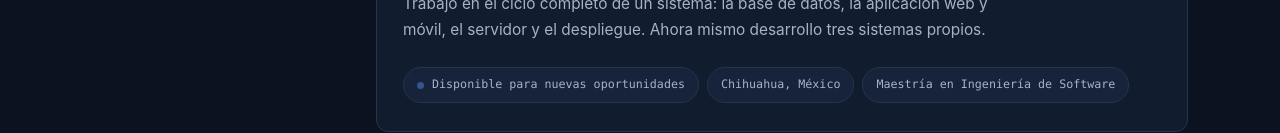
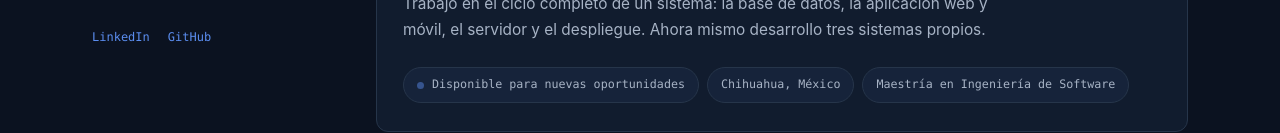
Before and after one commit to jonasjzc/jonasjzc.github.io, a plain HTML site: page index.html in a window 1280 px wide. Shown: the part 274-407 px from the top of the page. Drawn offline with Linux system fonts and the light colour scheme.

Commit message:
Añadir enlaces a LinkedIn y GitHub en la columna lateral
Co-authored-by: CommandCodeBot <noreply@commandcode.ai>

```diff
--- a/index.html
+++ b/index.html
@@ -238,6 +238,14 @@
 
   .rail nav a.active { color: var(--accent); }
   .rail nav a.active::before { width: 12px; background: var(--accent); }
+
+  .rail .extlinks {
+    display: flex;
+    gap: 18px;
+    margin: 30px 0 0;
+    font-family: var(--mono);
+    font-size: 0.75rem;
+  }
 
   /* ── Columna de contenido ───────────────────────────── */
   .content { padding: 72px 0 84px; min-width: 0; }
@@ -645,6 +653,11 @@
         <a href="#formacion">Formación</a>
         <a href="#contacto">Contacto</a>
       </nav>
+
+      <p class="extlinks">
+        <a href="https://www.linkedin.com/in/jonatan-zu%C3%B1iga-2a3159229" target="_blank" rel="noopener">LinkedIn</a>
+        <a href="https://github.com/jonasjzc" target="_blank" rel="noopener">GitHub</a>
+      </p>
     </div>
   </aside>
 
```
